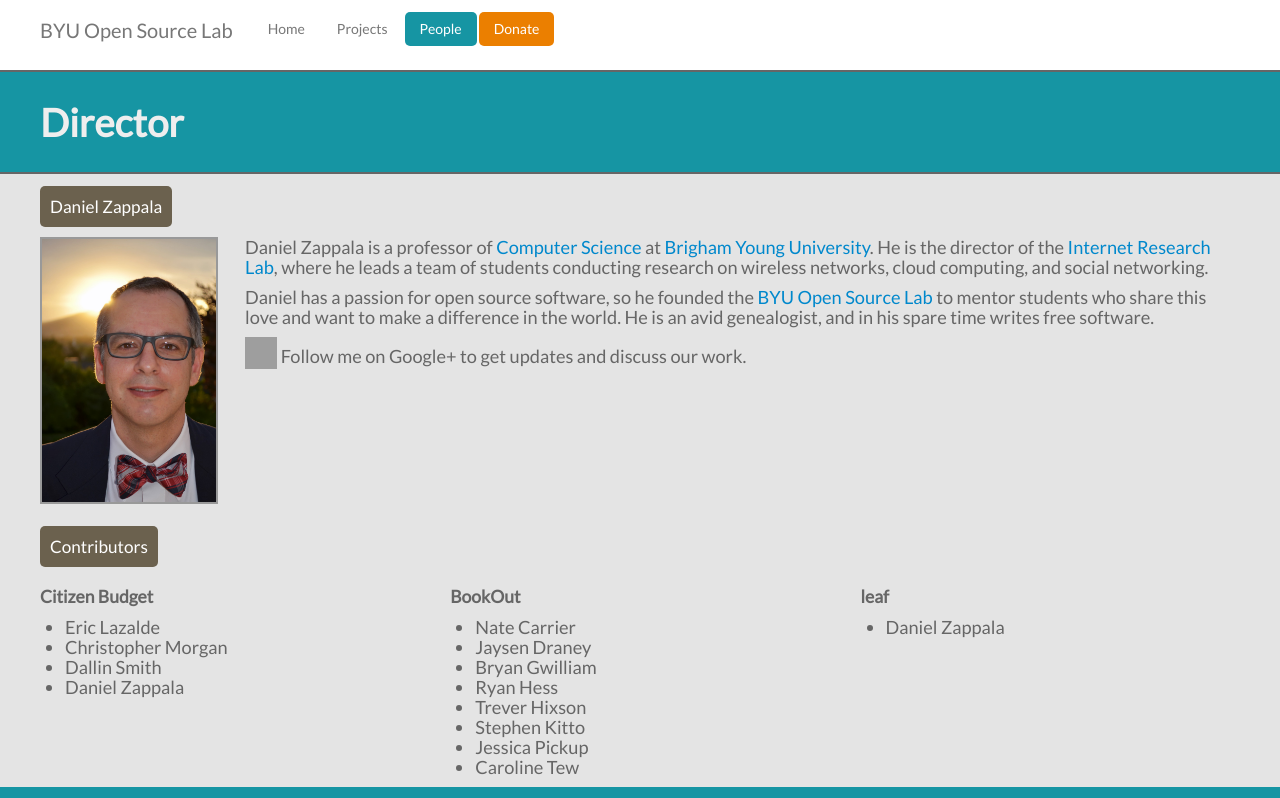
After one commit to byu-osl/osl-webpages, a Flask app: page /people/ in a window 1280 px wide. The commit adds this page. Shown: the top 798 px of the page. Run offline with Flask 2, Linux system fonts and the light colour scheme; grey boxes are pictures that could not be loaded.

Commit message:
Added people page.

```diff
--- a/app.py
+++ b/app.py
@@ -8,6 +8,9 @@
 from views.projects import projects
 app.register_blueprint(projects, url_prefix="/projects")
 
+from views.people import people
+app.register_blueprint(people, url_prefix="/people")
+
 if __name__ == '__main__':
     app.debug = True
     app.run(host='0.0.0.0',port=8080)
--- a/static/css/app.css
+++ b/static/css/app.css
@@ -33,6 +33,13 @@
     text-shadow: none;
 }
 
+#menu-donate a {
+    background: #eb7f00 !important;
+    color: white;
+    text-shadow: none;
+    box-shadow: none;
+}
+
 /* Banner */
 
 .banner1 {
@@ -48,14 +55,14 @@
 .banner3 {
     background: #acf0f2;
     color: #eee;
-    background: #eee;
+    background: #e4e4e4;
     color: #666;
 }
 
 .banner4 {
     background: #f3ffe2;
     color: #eee;
-    background: #eee;
+    background: #e4e4e4;
     color: #666;
 }
 
@@ -69,12 +76,7 @@
     color: #black;
 }
 
-#menu-donate a {
-    background: #eb7f00 !important;
-    color: white;
-    text-shadow: none;
-    box-shadow: none;
-}
+/* Front Page */
 
 .title {
     text-align: center;
@@ -113,6 +115,13 @@
     margin-bottom: 10px;
 }
 
+/* Footer */
+
+#footer a {
+    color: white;
+    text-decoration: underline;
+}
+
 
 /* Misc */
 
--- a/templates/base.html
+++ b/templates/base.html
@@ -38,6 +38,7 @@
       {% block page %}{% endblock %}
     </div>
 
+    <div id="footer">
       <div class="banner2">
 	<div class="container">
 	  <div class="row-fluid">
@@ -49,6 +50,7 @@
 	  </div>
 	</div>
       </div>
+    </div>
 
   </body>
 </html>
--- /dev/null
+++ b/templates/people.html
@@ -0,0 +1,96 @@
+{% extends "base.html" %}
+
+{% block page %}
+
+<div class="banner2 borders">
+  <div class="container">
+    <div class="row-fluid">
+      <div class="span12">
+	<div class="padtop">
+	  <h1>Director</h1>
+	</div>
+      </div>
+    </div>
+  </div>
+</div>
+
+<div class="banner3">
+  <div class="container">
+    <div class="row-fluid">
+      <div class="span12">
+	<h3><span class="project-title">Daniel Zappala</span></h3>
+      </div>
+    </div>
+  </div>
+  <div class="container project-description">
+    <div class="row-fluid">
+      <div class="span2">
+	<img src="/static/img/daniel-zappala.jpg"></img>
+      </div>
+      <div class="span10">
+	<p>Daniel Zappala is a professor
+	of <a href="http://cs.byu.edu">Computer Science</a> at
+	<a href="http://byu.edu">Brigham Young University</a>.  He is
+	the director of the <a href="http://ilab.cs.byu.edu">Internet
+	Research Lab</a>, where he leads a team of students conducting
+	research on wireless networks, cloud computing, and social
+	networking.</p>
+
+	<p>Daniel has a passion for open source software, so he
+	  founded the <a href="http://osl.byu.edu">BYU Open Source
+	  Lab</a> to mentor students who share this love and want to
+	  make a difference in the world. He is an avid genealogist,
+	  and in his spare time writes free software.</p>
+
+	<p><a href="//plus.google.com/114449822521576560110?prsrc=3"
+   rel="publisher" target="_top" style="text-decoration:none;">
+   <img src="//ssl.gstatic.com/images/icons/gplus-32.png"
+   alt="Google+" style="border:0;width:32px;height:32px;"/>
+</a>Follow me on Google+ to get updates and discuss our work.</p>
+      </div>
+    </div>
+  </div>
+</div>
+
+<div class="banner3">
+  <div class="container">
+    <div class="row-fluid">
+      <div class="span12">
+	<h3><span class="project-title">Contributors</span></h3>
+      </div>
+    </div>
+  </div>
+  <div class="container project-description">
+    <div class="row-fluid">
+      <div class="span4">
+	<h4>Citizen Budget</h4>
+	<ul>
+	  <li>Eric Lazalde</li>
+	  <li>Christopher Morgan</li>
+	  <li>Dallin Smith</li>
+	  <li>Daniel Zappala</li>
+	</ul>
+      </div>
+      <div class="span4">
+	<h4>BookOut</h4>
+	<ul>
+	  <li>Nate Carrier</li>
+	  <li>Jaysen Draney</li>
+	  <li>Bryan Gwilliam</li>
+	  <li>Ryan Hess</li>
+	  <li>Trever Hixson</li>
+	  <li>Stephen Kitto</li>
+	  <li>Jessica Pickup</li>
+	  <li>Caroline Tew</li>
+	</ul>
+      </div>
+      <div class="span4">
+	<h4>leaf</h4>
+	<ul>
+	  <li>Daniel Zappala</li>
+	</ul>
+      </div>
+  </div>
+</div>
+
+{% endblock %}
--- /dev/null
+++ b/views/people.py
@@ -0,0 +1,7 @@
+from flask import Blueprint, render_template
+
+people = Blueprint('people', __name__)
+
+@people.route('/')
+def show():
+    return render_template('people.html',active="menu-people")
```
Also changed, not shown: static/img/daniel-zappala.jpg (added), 1 other file. Lines whose indentation alone changed are shown as unchanged.
